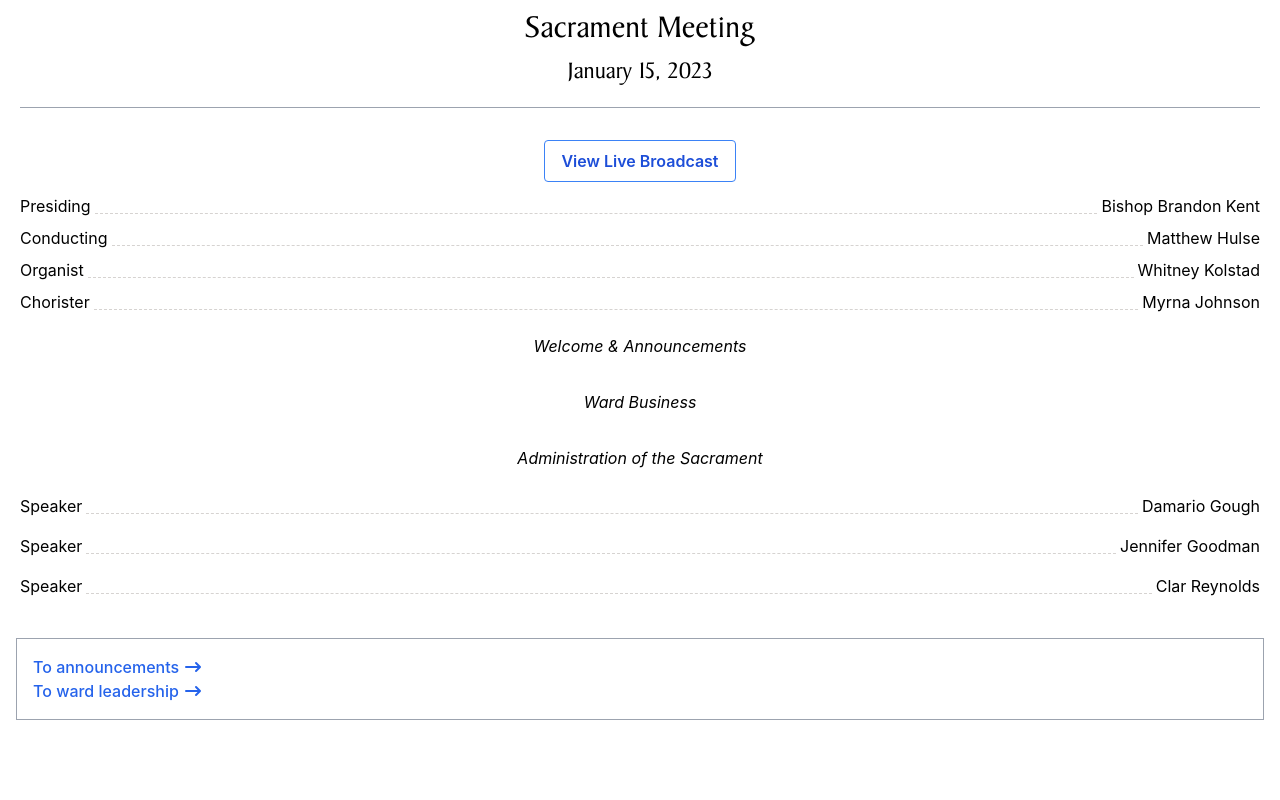
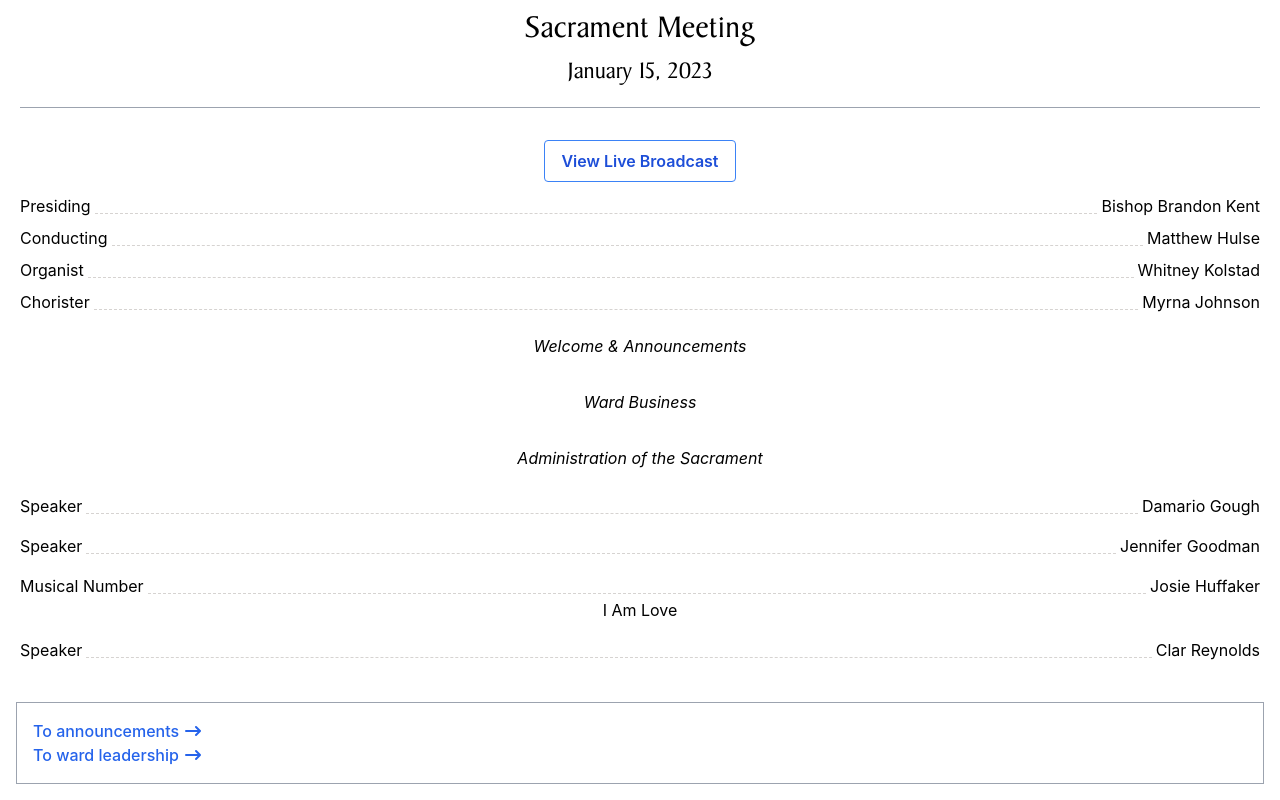
Before and after one commit to epic404/ward-website, a React (Create React App) app: page /services in a window 1280 px wide. Shown: the part 537-1337 px from the top of the page. Before the commit the page ends 1273 px from the top, so only its background shows below. Built offline with nearby package versions, Linux system fonts and the light colour scheme.

Commit message:
build services fn

```diff
--- /dev/null
+++ b/src/components/BuildServices.js
@@ -0,0 +1,12 @@
+import HymnItem from './HymnItem';
+import SpeakerItem from './SpeakerItem';
+
+export default function BuildServices({ services }) {
+  return services.map((item) => {
+    if (item.service.toLowerCase().includes('speaker')) {
+      return <SpeakerItem speaker={item} />;
+    } else {
+      return <HymnItem hymn={item} />;
+    }
+  })
+}
--- a/src/components/HymnItem.js
+++ b/src/components/HymnItem.js
@@ -2,7 +2,7 @@ export default function HymnItem({ hymn }) {
   return (
     <div className="py-2">
       <div className="flex">
-        <div className="flex-none px-1">{hymn.type}</div>
+        <div className="flex-none px-1">{hymn.service}</div>
         <div className="flex-1 mb-1 border-b border-dashed border-stone-300"></div>
         <div className="flex-none px-1">{hymn.number}</div>
       </div>
--- a/src/components/SpeakerItem.js
+++ b/src/components/SpeakerItem.js
@@ -1,7 +1,7 @@
 export default function SpeakerItem({ speaker }) {
   return (
     <div className="flex py-2">
-      <div className="flex-none px-1">{speaker.type}</div>
+      <div className="flex-none px-1">{speaker.service}</div>
       <div className="flex-1 mb-1 border-b border-dashed border-stone-300"></div>
       <div className="flex-none px-1">{speaker.name}</div>
     </div>
--- a/src/config/_test.json
+++ b/src/config/_test.json
@@ -26,23 +26,20 @@
   "isFastSunday": false,
   "services": [
     {
-      "type": "speaker",
+      "service": "Speaker",
       "name": "Damario Gough"
     },
     {
-      "type": "speaker",
+      "service": "Speaker",
       "name": "Jennifer Goodman"
     },
     {
-      "type": "music",
-      "name": "Musical Number",
-      "hymn": {
-        "number": "Josie Huffaker",
-        "title": "I Am Love"
-      }
+      "service": "Musical Number",
+      "number": "Josie Huffaker",
+      "title": "I Am Love"
     },
     {
-      "type": "speaker",
+      "service": "Speaker",
       "name": "Clar Reynolds"
     }
   ],
--- a/src/pages/Services.js
+++ b/src/pages/Services.js
@@ -3,6 +3,7 @@ import ActionButton from '../components/ActionButton';
 import HymnItem from '../components/HymnItem';
 import SpeakerItem from '../components/SpeakerItem';
 import OnTheStand from '../components/OnTheStand';
+import BuildServices from '../components/BuildServices';
 
 export default function Services({ config }) {
 
@@ -45,23 +46,7 @@ export default function Services({ config }) {
         <em>Administration of the Sacrament</em>
       </div>
 
-      <div className="flex py-2">
-        <div className="flex-none px-1">Speaker</div>
-        <div className="flex-1 mb-1 border-b border-dashed border-stone-300"></div>
-        <div className="flex-none px-1">Damario Gough</div>
-      </div>
-
-      <div className="flex py-2">
-        <div className="flex-none px-1">Speaker</div>
-        <div className="flex-1 mb-1 border-b border-dashed border-stone-300"></div>
-        <div className="flex-none px-1">Jennifer Goodman</div>
-      </div>
-
-      <div className="flex py-2">
-        <div className="flex-none px-1">Speaker</div>
-        <div className="flex-1 mb-1 border-b border-dashed border-stone-300"></div>
-        <div className="flex-none px-1">Clar Reynolds</div>
-      </div>
+      <BuildServices services={config.services} />
 
       {/* <HymnItem hymn={config.closingHymn} /> */}
 
```
